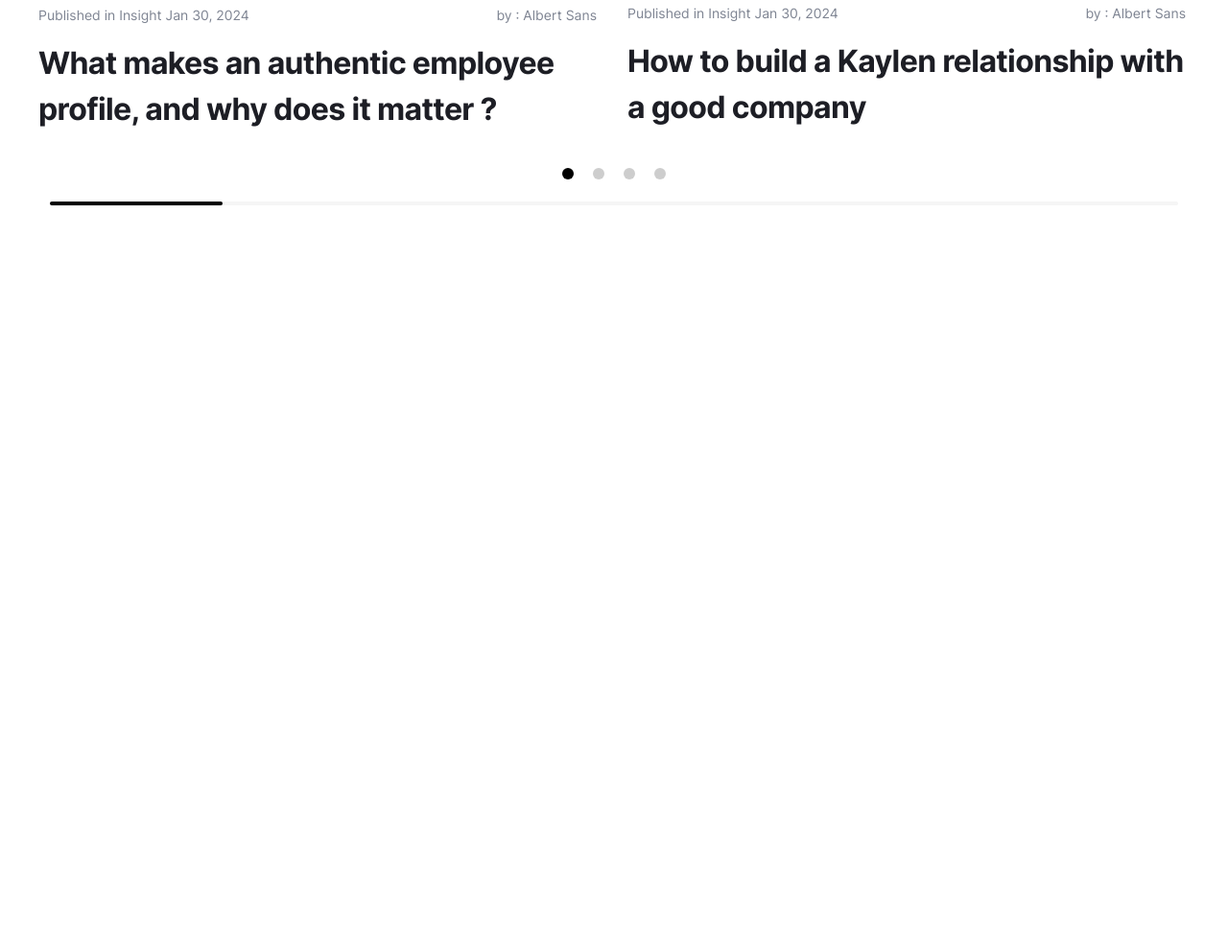
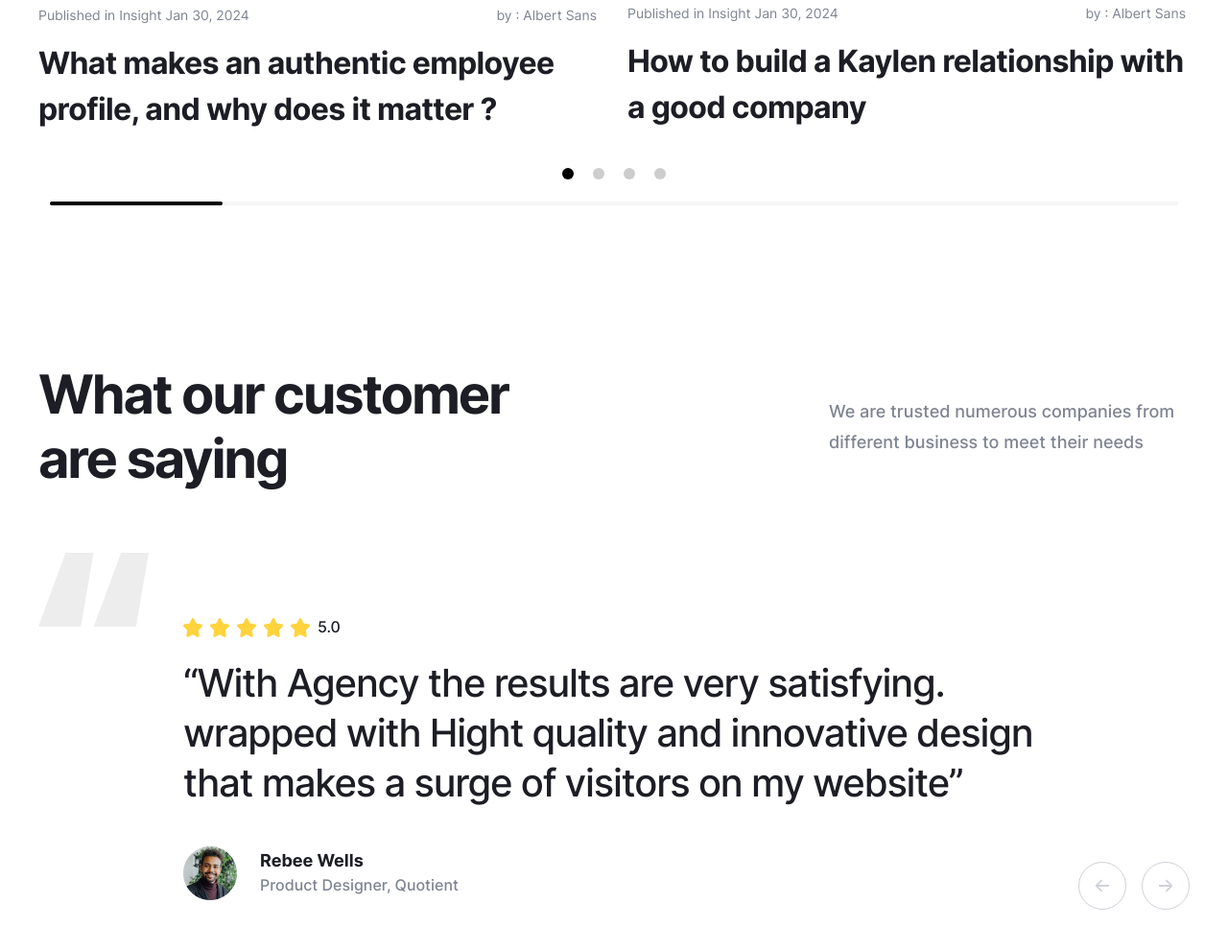
Before and after one commit to ilia-kravtsov/vite, a website built with Vite: page src/index.html in a window 1280 px wide. Shown: the part 5394-6385 px from the top of the page at 96% size. Before the commit the page ends 5703 px from the top, so only its background shows below. Built offline with nearby package versions, Linux system fonts and the light colour scheme; files whose address does not match are found by name.

Commit message:
testimonials section is created

```diff
--- a/package.json
+++ b/package.json
@@ -6,12 +6,15 @@
     "dev": "vite",
     "build": "vite build",
     "preview": "vite preview",
-    "format": "prettier . --write"
+    "format": "prettier . --write",
+    "predeploy": "npm run build",
+    "deploy": "gh-pages -d build"
   },
   "devDependencies": {
     "eslint": "^8.57.0",
     "eslint-config-prettier": "^9.1.0",
     "eslint-plugin-prettier": "^5.1.3",
+    "gh-pages": "^6.1.1",
     "prettier": "^3.2.5",
     "sass": "^1.72.0",
     "sharp": "^0.33.3",
--- a/src/assets/scss/components/home/overview.scss
+++ b/src/assets/scss/components/home/overview.scss
@@ -23,7 +23,7 @@
     max-width: 660px;
     font-weight: 500;
     line-height: 150%;
-    color: #7e8492;
+    color: var(--neutral-color-150);
 
     @include tablet {
       margin-bottom: 60px;
@@ -72,7 +72,7 @@
     &-descr {
       font-weight: 500;
       line-height: 162%;
-      color: #7e8492;
+      color: var(--neutral-color-150);
     }
   }
 
--- /dev/null
+++ b/src/assets/scss/components/home/testimonials.scss
@@ -0,0 +1,158 @@
+.testimonials {
+  padding: 69px 0 160px;
+
+  @include mobile {
+    padding: 39px 0 70px;
+  }
+
+  &__head {
+    @include flex-all-between;
+    margin-bottom: 48px;
+
+    @include tablet {
+      flex-direction: column;
+      text-align: center;
+      gap: 24px;
+    }
+
+    @include mobile {
+      gap: 12px;
+      margin-bottom: 40px;
+    }
+  }
+
+  &__title {
+    max-width: 530px;
+    font-weight: 600;
+    letter-spacing: -0.04em;
+    color: var(--neutral-color-100);
+
+    @include tablet {
+      max-width: 650px;
+    }
+  }
+
+  &__descr {
+    max-width: 376px;
+    font-weight: 500;
+    line-height: 178%;
+    color: var(--neutral-color-150);
+
+    @include tablet {
+      max-width: 450px;
+    }
+  }
+
+  &__rating {
+    @include flex-align-center;
+    gap: 8px;
+    margin-bottom: 19px;
+
+    &-num {
+      font-weight: 500;
+      line-height: 162%;
+      color: var(--neutral-color-100);
+    }
+  }
+
+  &__slider-wrapper {
+    &::before {
+      content: '';
+      display: inline-block;
+      width: 115px;
+      height: 77px;
+      background: url('../icons/quotes-icon.svg');
+      transform: translateY(15px);
+
+      @include mini-desktop {
+        transform: translateY(-5px);
+      }
+
+      @include mobile {
+        display: none;
+      }
+    }
+  }
+
+  &__slider {
+    max-width: 898px;
+  }
+
+  &__comment {
+    &-text {
+      margin-bottom: 40px;
+      font-weight: 500;
+      line-height: 130%;
+      letter-spacing: -0.03em;
+      color: var(--neutral-color-100);
+    }
+
+    &-author {
+      @include flex-align-center;
+      gap: 24px;
+      font-style: normal;
+
+      &-avatar {
+        overflow: hidden;
+        border-radius: 50%;
+      }
+
+      &-name {
+        font-weight: 600;
+        line-height: 144%;
+        color: var(--neutral-color-100);
+      }
+
+      &-professions {
+        font-weight: 500;
+        line-height: 162%;
+        color: var(--neutral-color-150);
+      }
+    }
+  }
+
+  &__buttons {
+    @include flex-align-center;
+    justify-content: flex-end;
+    gap: 16px;
+    transform: translateY(-40px);
+
+    @include mini-desktop {
+      transform: translateY(5px);
+    }
+  }
+
+  &__button {
+    @include flex-all-center;
+    border: 1px solid var(--neutral-color-40);
+    border-radius: 50%;
+    padding: 16px;
+    width: 50px;
+    height: 50px;
+    transition:
+      background-color var(--transition),
+      border-color var(--transition);
+
+    @include small-mobile {
+      width: 40px;
+      height: 40px;
+    }
+
+    & svg path {
+      transition: fill var(--transition);
+    }
+
+    &:hover {
+      background-color: var(--neutral-color-100);
+      border-color: var(--neutral-color-100);
+
+      & svg path {
+        fill: var(--neutral-color-10);
+      }
+    }
+
+    &--next {
+      transform: rotate(-180deg);
+    }
+  }
+}
--- a/src/assets/scss/main.scss
+++ b/src/assets/scss/main.scss
@@ -10,3 +10,4 @@
 @import './components/home/strengh';
 @import './components/partners';
 @import './components/home/insight';
+@import './components/home/testimonials';
--- /dev/null
+++ b/src/html/components/home/testimonials.html
@@ -0,0 +1,202 @@
+<section class="testimonials">
+  <div class="container">
+    <div class="testimonials__head">
+      <h2 class="testimonials__title heading-h2">
+        What our customer are saying
+      </h2>
+      <p class="testimonials__descr text-p-medium">
+        We are trusted numerous companies from different business to meet their
+        needs
+      </p>
+    </div>
+
+    <div class="testimonials__slider-wrapper">
+      <div class="swiper testimonials__slider">
+        <div class="swiper-wrapper testimonials__comments">
+          <div class="swiper-slide testimonials__comment">
+            <div class="testimonials__rating">
+              <img
+                loading="lazy"
+                width="132"
+                height="20"
+                src="./assets/icons/rating-icon.svg"
+                alt="five stars"
+              />
+              <span class="testimonials__rating-num text-p-default"> 5.0 </span>
+            </div>
+            <p class="testimonials__comment-text heading-h3">
+              “With Agency the results are very satisfying. wrapped with Hight
+              quality and innovative design that makes a surge of visitors on my
+              website”
+            </p>
+            <address class="testimonials__comment-author">
+              <img
+                loading="lazy"
+                class="testmonials__comment-author-avatar"
+                src="./assets/images/testimonials_ava.jpg"
+                width="56"
+                height="56"
+                alt="an indian man is smiling"
+              />
+              <div class="testimonials__comment-author-info">
+                <h4 class="testimonials__comment-author-name text-p-medium">
+                  Rebee Wells
+                </h4>
+                <p
+                  class="testimonials__comment-author-professions text-p-default"
+                >
+                  Product Designer, Quotient
+                </p>
+              </div>
+            </address>
+          </div>
+          <div class="swiper-slide testimonials__comment">
+            <div class="testimonials__rating">
+              <img
+                loading="lazy"
+                width="132"
+                height="20"
+                src="./assets/icons/rating-icon.svg"
+                alt="five stars"
+              />
+              <span class="testimonials__rating-num text-p-default"> 5.0 </span>
+            </div>
+            <p class="testimonials__comment-text heading-h3">
+              “With Agency the results are very satisfying. wrapped with Hight
+              quality and innovative design that makes a surge of visitors on my
+              website”
+            </p>
+            <address class="testimonials__comment-author">
+              <img
+                loading="lazy"
+                class="testmonials__comment-author-avatar"
+                src="./assets/images/testimonials_ava.jpg"
+                width="56"
+                height="56"
+                alt="an indian man is smiling"
+              />
+              <div class="testimonials__comment-author-info">
+                <h4 class="testimonials__comment-author-name text-p-medium">
+                  Rebee Wells
+                </h4>
+                <p
+                  class="testimonials__comment-author-professions text-p-default"
+                >
+                  Product Designer, Quotient
+                </p>
+              </div>
+            </address>
+          </div>
+          <div class="swiper-slide testimonials__comment">
+            <div class="testimonials__rating">
+              <img
+                loading="lazy"
+                width="132"
+                height="20"
+                src="./assets/icons/rating-icon.svg"
+                alt="five stars"
+              />
+              <span class="testimonials__rating-num text-p-default"> 5.0 </span>
+            </div>
+            <p class="testimonials__comment-text heading-h3">
+              “With Agency the results are very satisfying. wrapped with Hight
+              quality and innovative design that makes a surge of visitors on my
+              website”
+            </p>
+            <address class="testimonials__comment-author">
+              <img
+                loading="lazy"
+                class="testmonials__comment-author-avatar"
+                src="./assets/images/testimonials_ava.jpg"
+                width="56"
+                height="56"
+                alt="an indian man is smiling"
+              />
+              <div class="testimonials__comment-author-info">
+                <h4 class="testimonials__comment-author-name text-p-medium">
+                  Rebee Wells
+                </h4>
+                <p
+                  class="testimonials__comment-author-professions text-p-default"
+                >
+                  Product Designer, Quotient
+                </p>
+              </div>
+            </address>
+          </div>
+          <div class="swiper-slide testimonials__comment">
+            <div class="testimonials__rating">
+              <img
+                loading="lazy"
+                width="132"
+                height="20"
+                src="./assets/icons/rating-icon.svg"
+                alt="five stars"
+              />
+              <span class="testimonials__rating-num text-p-default"> 5.0 </span>
+            </div>
+            <p class="testimonials__comment-text heading-h3">
+              “With Agency the results are very satisfying. wrapped with Hight
+              quality and innovative design that makes a surge of visitors on my
+              website”
+            </p>
+            <address class="testimonials__comment-author">
+              <img
+                loading="lazy"
+                class="testmonials__comment-author-avatar"
+                src="./assets/images/testimonials_ava.jpg"
+                width="56"
+                height="56"
+                alt="an indian man is smiling"
+              />
+              <div class="testimonials__comment-author-info">
+                <h4 class="testimonials__comment-author-name text-p-medium">
+                  Rebee Wells
+                </h4>
+                <p
+                  class="testimonials__comment-author-professions text-p-default"
+                >
+                  Product Designer, Quotient
+                </p>
+              </div>
+            </address>
+          </div>
+        </div>
+      </div>
+      <div class="testimonials__buttons">
+        <button class="testimonials__button testimonials__button--prev">
+          <svg
+            width="16"
+            height="14"
+            viewBox="0 0 16 14"
+            fill="none"
+            xmlns="http://www.w3.org/2000/svg"
+          >
+            <path
+              fill-rule="evenodd"
+              clip-rule="evenodd"
+              d="M7.73635 13.0364C7.38487 13.3879 6.81503 13.3879 6.46355 13.0364L1.06355 7.63644C0.712082 7.28497 0.712082 6.71512 1.06355 6.36365L6.46356 0.963652C6.81503 0.612179 7.38488 0.612179 7.73635 0.963652C8.08782 1.31512 8.08782 1.88497 7.73635 2.23644L3.87274 6.10005L14.3 6.10005C14.797 6.10005 15.2 6.50299 15.2 7.00005C15.2 7.4971 14.797 7.90005 14.3 7.90005L3.87274 7.90005L7.73635 11.7637C8.08782 12.1151 8.08782 12.685 7.73635 13.0364Z"
+              fill="#CED1D8"
+            />
+          </svg>
+        </button>
+        <button class="testimonials__button testimonials__button--next">
+          <svg
+            width="16"
+            height="14"
+            viewBox="0 0 16 14"
+            fill="none"
+            xmlns="http://www.w3.org/2000/svg"
+          >
+            <path
+              fill-rule="evenodd"
+              clip-rule="evenodd"
+              d="M7.73635 13.0364C7.38487 13.3879 6.81503 13.3879 6.46355 13.0364L1.06355 7.63644C0.712082 7.28497 0.712082 6.71512 1.06355 6.36365L6.46356 0.963652C6.81503 0.612179 7.38488 0.612179 7.73635 0.963652C8.08782 1.31512 8.08782 1.88497 7.73635 2.23644L3.87274 6.10005L14.3 6.10005C14.797 6.10005 15.2 6.50299 15.2 7.00005C15.2 7.4971 14.797 7.90005 14.3 7.90005L3.87274 7.90005L7.73635 11.7637C8.08782 12.1151 8.08782 12.685 7.73635 13.0364Z"
+              fill="#CED1D8"
+            />
+          </svg>
+        </button>
+      </div>
+    </div>
+  </div>
+</section>
--- a/src/js/components/slider-insight.js
+++ b/src/js/components/home/slider-insight.js
@@ -11,11 +11,11 @@ export const useInsightSlider = () => {
     loop: true,
     centeredSlides: true,
     pagination: {
-      el: '.swiper-pagination',
+      el: '.insight__pagination',
       clickable: true,
     },
     scrollbar: {
-      el: '.swiper-scrollbar',
+      el: '.insight__scrollbar',
       hide: false,
       dragSize: 180,
     },
--- /dev/null
+++ b/src/js/components/home/slider-testimonials.js
@@ -0,0 +1,15 @@
+import Swiper from 'swiper';
+import { Navigation } from 'swiper/modules';
+
+export const useTestimonialsSlider = () => {
+  new Swiper('.testimonials__slider', {
+    modules: [Navigation],
+    slidesPerView: 'auto',
+    spaceBetween: 22,
+    loop: true,
+    navigation: {
+      prevEl: '.testimonials__button--prev',
+      nextEl: '.testimonials__button--next',
+    },
+  });
+};
--- a/src/js/main.js
+++ b/src/js/main.js
@@ -3,10 +3,12 @@ import '../assets/scss/main.scss';
 // components
 import { useTheme } from './components/theme';
 import { useBurger } from './components/burger';
-import { useInsightSlider } from './components/slider-insight';
-import { usePartnersSlider } from './components/slider-partners';
+import { useInsightSlider } from './components/home/slider-insight';
+import { usePartnersSlider } from './components/home/slider-partners';
+import { useTestimonialsSlider } from './components/home/slider-testimonials';
 
 useTheme();
 useBurger();
 useInsightSlider();
 usePartnersSlider();
+useTestimonialsSlider();
```
Also changed, not shown: src/assets/scss/components/home/insight.scss (+7 -2 lines), src/index.html (+1 -0 lines), src/assets/icons/quotes-icon.svg (added), src/assets/icons/rating-icon.svg (added), src/assets/icons/testim_arrow_left.svg (added), src/assets/images/testimonials_ava.jpg (added), src/js/components/home/slider-partners.js (renamed from src/js/components/slider-partners.js), 1 other file.
